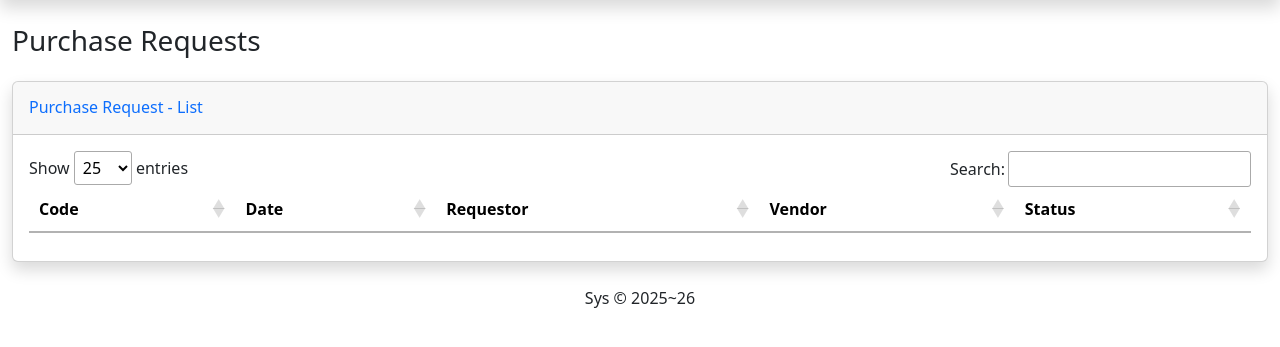
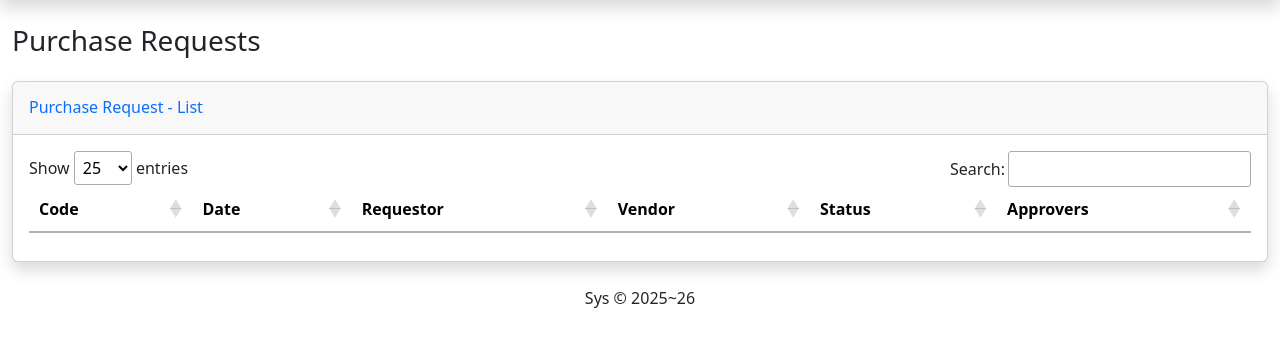
Before and after one commit to jmgcheng/p_sys01_repo01, a Django app: template core/purchases/templates/purchases/purchase_request_list.html in a window 1280 px wide. Shown: the part 58-405 px from the top of the page. Run offline with Django 5.2, Linux system fonts and the light colour scheme; the template is opened without the code that fills it, so the values that code supplies are empty; some libraries are stand-ins or nearby versions.

Commit message:
start - approvers - purchase request

```diff
--- a/core/purchases/static/js/purchase_request_list.js
+++ b/core/purchases/static/js/purchase_request_list.js
@@ -16,6 +16,7 @@ $(document).ready(function() {
             { data: 'requestor' },
             { data: 'vendor' },
             { data: 'status' },
+            { data: 'approvers' },
         ],
         layout: {
             // topStart: 'pageLength',
--- a/core/purchases/templates/purchases/purchase_request_list.html
+++ b/core/purchases/templates/purchases/purchase_request_list.html
@@ -34,6 +34,7 @@
                   <th>Requestor</th>
                   <th>Vendor</th>
                   <th>Status</th>
+                  <th>Approvers</th>
                 </tr>
               </thead>
               <tbody></tbody>
--- a/core/purchases/views.py
+++ b/core/purchases/views.py
@@ -153,7 +153,8 @@ def ajx_purchase_request_list(request):
             'date': pr.date,
             'requestor': pr.requestor.user.first_name,
             'vendor': pr.vendor.name if pr.vendor else '',
-            'status': pr.status.name if pr.status else ''
+            'status': pr.status.name if pr.status else '',
+            'approvers': 'implement this next'
 
         })
 
```
